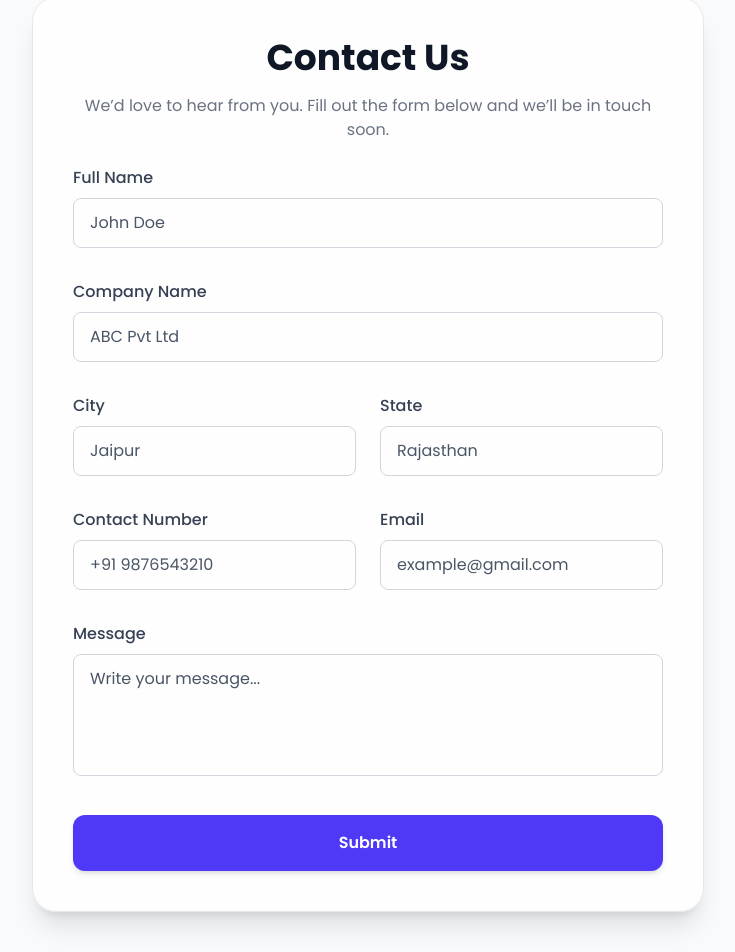
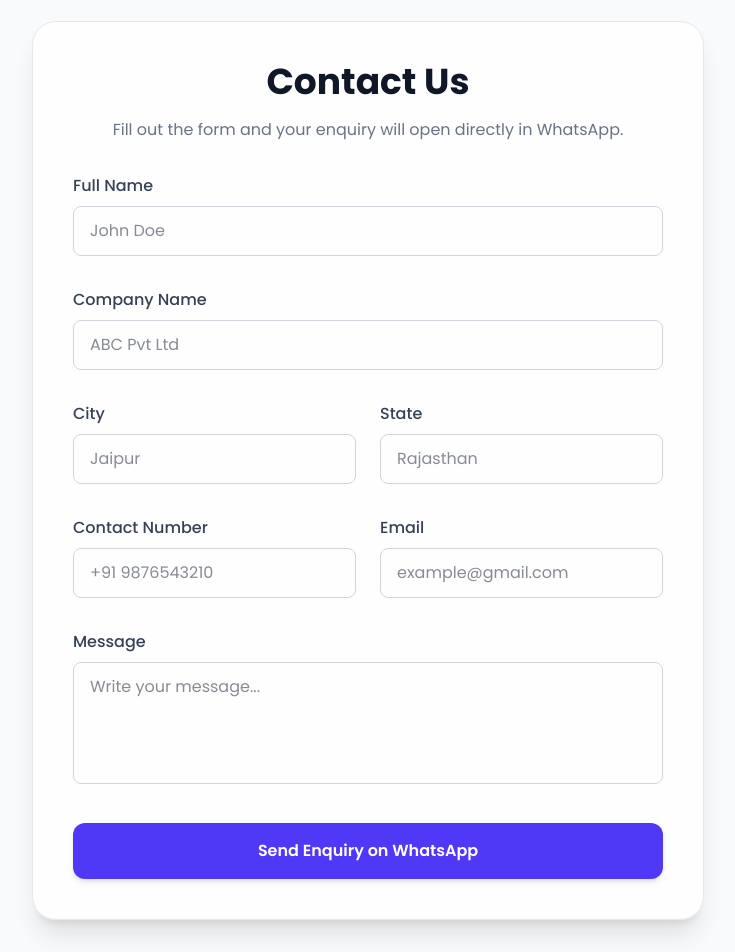
Before and after one commit to kaustubhlearner/Client-Portfolio-, a Next.js app: page / in a window 1280 px wide. Shown: the part 2015-2967 px from the top of the page, without its empty margins (272-1007 px from the left). Built offline with nearby package versions, Linux system fonts and the light colour scheme.

Commit message:
Fix navigation, paths and portfolio interactions

```diff
--- a/components/ContactForm.tsx
+++ b/components/ContactForm.tsx
@@ -1,9 +1,8 @@
 'use client';
 
-import React, { useState } from 'react';
+import { useState } from 'react';
 
-const ContactForm: React.FC = () => {
-  const [formData, setFormData] = useState({
+const initialFormData = {
   name: '',
   company: '',
   city: '',
@@ -11,135 +10,89 @@ const ContactForm: React.FC = () => {
   contact: '',
   email: '',
   message: '',
-  });
+};
+
+export default function ContactForm() {
+  const [formData, setFormData] = useState(initialFormData);
 
   const handleChange = (e: React.ChangeEvent<HTMLInputElement | HTMLTextAreaElement>) => {
-    setFormData({ ...formData, [e.target.name]: e.target.value });
+    setFormData((current) => ({ ...current, [e.target.name]: e.target.value }));
   };
 
-  const handleSubmit = (e: React.FormEvent) => {
+  const handleSubmit = (e: React.FormEvent<HTMLFormElement>) => {
     e.preventDefault();
-    console.log(formData);
-    alert('Form submitted! Check console for data.');
+
+    const message = [
+      'New enquiry from the portfolio website',
+      '',
+      `Name: ${formData.name}`,
+      `Company: ${formData.company || 'Not provided'}`,
+      `City: ${formData.city || 'Not provided'}`,
+      `State: ${formData.state || 'Not provided'}`,
+      `Contact: ${formData.contact}`,
+      `Email: ${formData.email}`,
+      '',
+      `Message: ${formData.message || 'Not provided'}`,
+    ].join('\n');
+
+    window.open(`https://wa.me/918239638262?text=${encodeURIComponent(message)}`, '_blank', 'noopener,noreferrer');
+    setFormData(initialFormData);
   };
 
   return (
-    <section className="min-h-screen flex justify-center items-center bg-gray-50 px-4 py-10">
+    <section id="contact" className="flex min-h-screen scroll-mt-24 items-center justify-center bg-gray-50 px-4 py-16">
       <form
         onSubmit={handleSubmit}
-        className="w-full max-w-2xl bg-white/80 backdrop-blur-lg border border-gray-200 shadow-xl rounded-3xl p-10 space-y-8"
+        className="w-full max-w-2xl space-y-8 rounded-3xl border border-gray-200 bg-white/80 p-6 shadow-xl backdrop-blur-lg sm:p-10"
       >
-        <h2 className="text-4xl font-bold text-center text-gray-900 mb-4">
-          Contact Us
-        </h2>
-        <p className="text-center text-gray-500 mb-6">
-          We’d love to hear from you. Fill out the form below and we’ll be in touch soon.
+        <div>
+          <h2 className="mb-4 text-center text-4xl font-bold text-gray-900">Contact Us</h2>
+          <p className="text-center text-gray-500">
+            Fill out the form and your enquiry will open directly in WhatsApp.
           </p>
-
-        {/* Full Name */}
-        <div>
-          <label className="block text-gray-700 font-medium mb-2">Full Name</label>
-          <input
-            type="text"
-            name="name"
-            value={formData.name}
-            onChange={handleChange}
-            placeholder="John Doe"
-            required
-            className="w-full px-4 py-3 rounded-lg border border-gray-300 focus:border-indigo-500 focus:ring-2 focus:ring-indigo-200 outline-none placeholder-gray-600 text-gray-900"
-          />
         </div>
 
-        {/* Company */}
         <div>
-          <label className="block text-gray-700 font-medium mb-2">Company Name</label>
-          <input
-            type="text"
-            name="company"
-            value={formData.company}
-            onChange={handleChange}
-            placeholder="ABC Pvt Ltd"
-            className="w-full px-4 py-3 rounded-lg border border-gray-300 focus:border-indigo-500 focus:ring-2 focus:ring-indigo-200 outline-none placeholder-gray-600 text-gray-900"
-          />
+          <label htmlFor="name" className="mb-2 block font-medium text-gray-700">Full Name</label>
+          <input id="name" type="text" name="name" value={formData.name} onChange={handleChange} placeholder="John Doe" required className="w-full rounded-lg border border-gray-300 px-4 py-3 text-gray-900 outline-none focus:border-indigo-500 focus:ring-2 focus:ring-indigo-200" />
         </div>
 
-        {/* City & State */}
-        <div className="grid grid-cols-1 sm:grid-cols-2 gap-6">
         <div>
-            <label className="block text-gray-700 font-medium mb-2">City</label>
-            <input
-              type="text"
-              name="city"
-              value={formData.city}
-              onChange={handleChange}
-              placeholder="Jaipur"
-              className="w-full px-4 py-3 rounded-lg border border-gray-300 focus:border-indigo-500 focus:ring-2 focus:ring-indigo-200 outline-none placeholder-gray-600 text-gray-900"
-            />
+          <label htmlFor="company" className="mb-2 block font-medium text-gray-700">Company Name</label>
+          <input id="company" type="text" name="company" value={formData.company} onChange={handleChange} placeholder="ABC Pvt Ltd" className="w-full rounded-lg border border-gray-300 px-4 py-3 text-gray-900 outline-none focus:border-indigo-500 focus:ring-2 focus:ring-indigo-200" />
+        </div>
+
+        <div className="grid grid-cols-1 gap-6 sm:grid-cols-2">
+          <div>
+            <label htmlFor="city" className="mb-2 block font-medium text-gray-700">City</label>
+            <input id="city" type="text" name="city" value={formData.city} onChange={handleChange} placeholder="Jaipur" className="w-full rounded-lg border border-gray-300 px-4 py-3 text-gray-900 outline-none focus:border-indigo-500 focus:ring-2 focus:ring-indigo-200" />
           </div>
           <div>
-            <label className="block text-gray-700 font-medium mb-2">State</label>
-            <input
-              type="text"
-              name="state"
-              value={formData.state}
-              onChange={handleChange}
-              placeholder="Rajasthan"
-              className="w-full px-4 py-3 rounded-lg border border-gray-300 focus:border-indigo-500 focus:ring-2 focus:ring-indigo-200 outline-none placeholder-gray-600 text-gray-900"
-            />
+            <label htmlFor="state" className="mb-2 block font-medium text-gray-700">State</label>
+            <input id="state" type="text" name="state" value={formData.state} onChange={handleChange} placeholder="Rajasthan" className="w-full rounded-lg border border-gray-300 px-4 py-3 text-gray-900 outline-none focus:border-indigo-500 focus:ring-2 focus:ring-indigo-200" />
           </div>
         </div>
 
-        {/* Contact & Email */}
-        <div className="grid grid-cols-1 sm:grid-cols-2 gap-6">
+        <div className="grid grid-cols-1 gap-6 sm:grid-cols-2">
           <div>
-            <label className="block text-gray-700 font-medium mb-2">Contact Number</label>
-            <input
-              type="tel"
-              name="contact"
-              value={formData.contact}
-              onChange={handleChange}
-              placeholder="+91 9876543210"
-              required
-              className="w-full px-4 py-3 rounded-lg border border-gray-300 focus:border-indigo-500 focus:ring-2 focus:ring-indigo-200 outline-none placeholder-gray-600 text-gray-900"
-            />
+            <label htmlFor="contactNumber" className="mb-2 block font-medium text-gray-700">Contact Number</label>
+            <input id="contactNumber" type="tel" name="contact" value={formData.contact} onChange={handleChange} placeholder="+91 9876543210" required className="w-full rounded-lg border border-gray-300 px-4 py-3 text-gray-900 outline-none focus:border-indigo-500 focus:ring-2 focus:ring-indigo-200" />
           </div>
           <div>
-            <label className="block text-gray-700 font-medium mb-2">Email</label>
-            <input
-              type="email"
-              name="email"
-              value={formData.email}
-              onChange={handleChange}
-              placeholder="example@gmail.com"
-              required
-              className="w-full px-4 py-3 rounded-lg border border-gray-300 focus:border-indigo-500 focus:ring-2 focus:ring-indigo-200 outline-none placeholder-gray-600 text-gray-900"
-            />
+            <label htmlFor="email" className="mb-2 block font-medium text-gray-700">Email</label>
+            <input id="email" type="email" name="email" value={formData.email} onChange={handleChange} placeholder="example@gmail.com" required className="w-full rounded-lg border border-gray-300 px-4 py-3 text-gray-900 outline-none focus:border-indigo-500 focus:ring-2 focus:ring-indigo-200" />
           </div>
         </div>
 
-        {/* Message */}
         <div>
-          <label className="block text-gray-700 font-medium mb-2">Message</label>
-          <textarea
-            name="message"
-            value={formData.message}
-            onChange={handleChange}
-            placeholder="Write your message..."
-            rows={4}
-            className="w-full px-4 py-3 rounded-lg border border-gray-300 focus:border-indigo-500 focus:ring-2 focus:ring-indigo-200 outline-none resize-none placeholder-gray-600 text-gray-900"
-          />
+          <label htmlFor="message" className="mb-2 block font-medium text-gray-700">Message</label>
+          <textarea id="message" name="message" value={formData.message} onChange={handleChange} placeholder="Write your message..." rows={4} className="w-full resize-none rounded-lg border border-gray-300 px-4 py-3 text-gray-900 outline-none focus:border-indigo-500 focus:ring-2 focus:ring-indigo-200" />
         </div>
 
-        {/* Submit Button */}
-        <button
-          type="submit"
-          className="w-full py-4 bg-indigo-600 hover:bg-indigo-700 text-white font-semibold rounded-xl shadow-md hover:shadow-lg transition-all duration-300"
-        >
-          Submit
+        <button type="submit" className="w-full rounded-xl bg-indigo-600 py-4 font-semibold text-white shadow-md transition hover:bg-indigo-700 hover:shadow-lg">
+          Send Enquiry on WhatsApp
         </button>
       </form>
     </section>
   );
-};
-
-export default ContactForm;
+}
```
Lines whose indentation alone changed are shown as unchanged.
